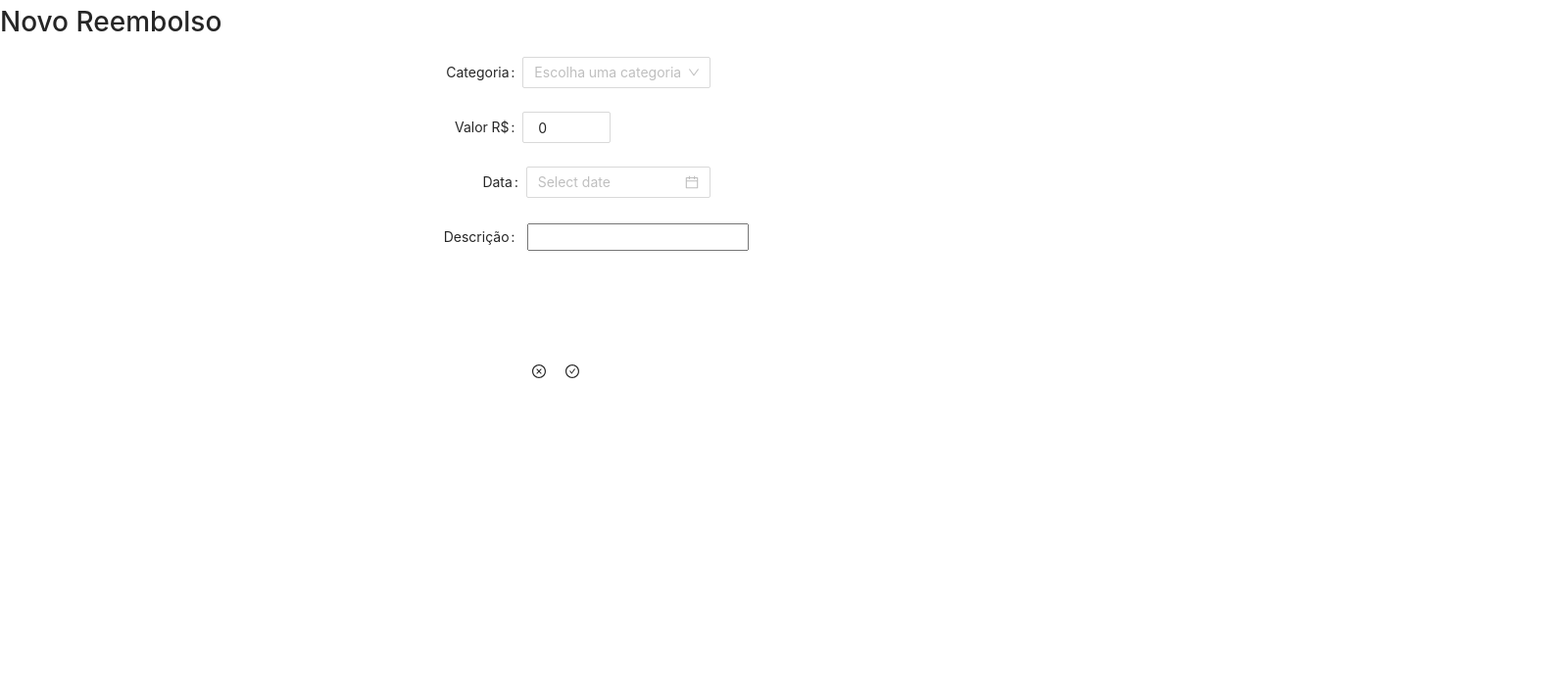
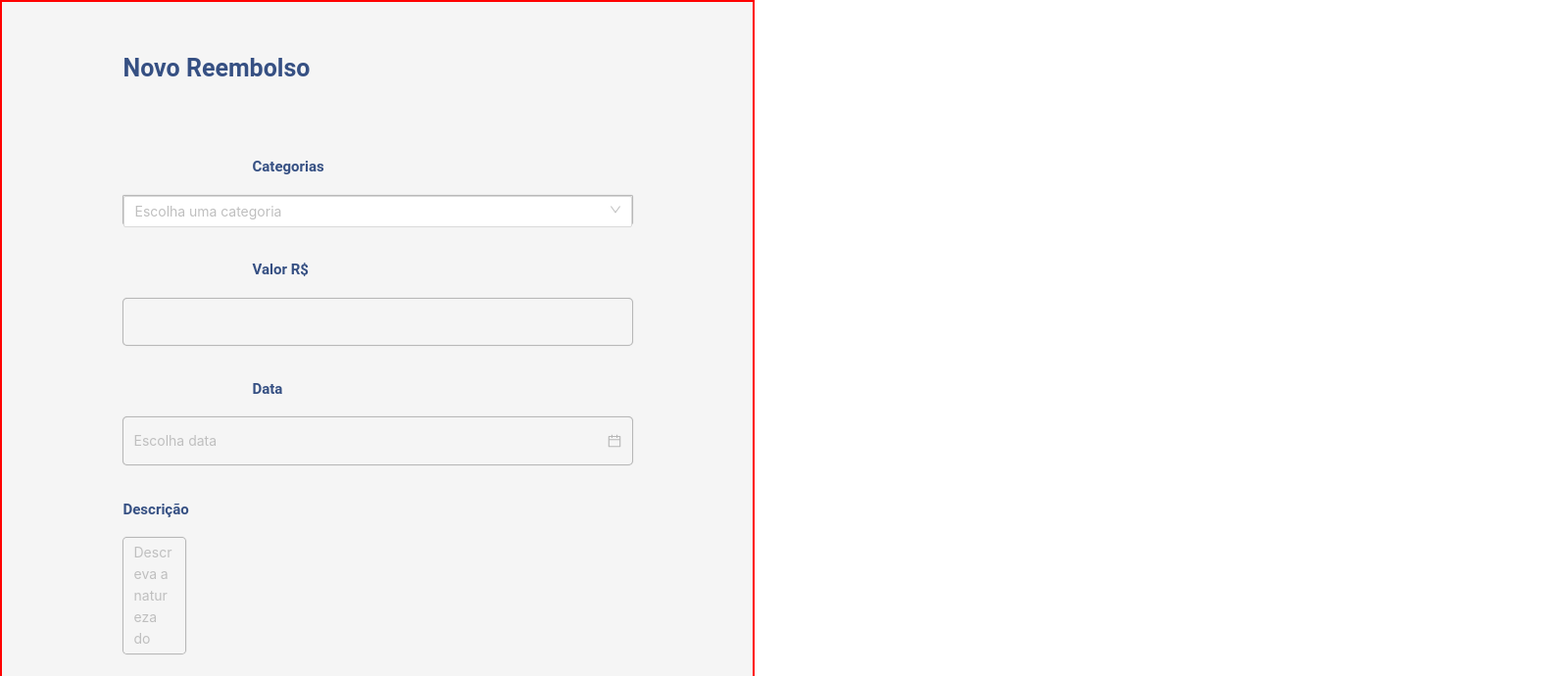
Before and after one commit to ricardossantis/reembolsa_ai, a React (Create React App) app: page / in a window 1280 px wide. Shown: the top 690 px of the page at 98% size, 1600 px wide, since content can reach past the window. Built offline with nearby package versions, Linux system fonts and the light colour scheme.

Commit message:
wip: refound-request style

```diff
--- a/src/components/refound-request/index.jsx
+++ b/src/components/refound-request/index.jsx
@@ -1,14 +1,22 @@
 import React from "react";
-import { Form, Input, Select, DatePicker, InputNumber } from "antd";
-import styled from "styled-components";
-import { CloseCircleOutlined, CheckCircleOutlined } from "@ant-design/icons";
+import { Form, Input, Select } from "antd";
+import { CloseOutlined, CheckOutlined } from "@ant-design/icons";
 import {
-  StyledNumber,
-  StyledInput,
-  StyledForm,
-  StyledDenyButton,
-  StyledConfirmButton,
-  StyledH1,
+  PageTitle,
+  CategoryTitle,
+  ValueTitle,
+  DataTitle,
+  JustifyTitle,
+  CategoryInfo,
+  FormCategory,
+  InputCategory,
+  ValueInfo,
+  DataInfo,
+  JustifyInfo,
+  NoButton,
+  OkButton,
+  PageForm,
+  ButtonContainer,
 } from "./styled-refound";
 
 const layout = {
@@ -22,63 +30,78 @@ const layout = {
 
 const { Option } = Select;
 
+const { TextArea } = Input;
+
 const RefoundRequest = () => {
   return (
     <div>
-      <StyledForm {...layout} name="nest-messages">
-        <StyledH1>Novo Reembolso</StyledH1>
+      <PageForm {...layout} name="nest-messages">
+        <PageTitle>Novo Reembolso</PageTitle>
 
-        <Form.Item label="Categoria">
-          <Input.Group compact>
-            <Form.Item
+        <CategoryTitle>Categorias</CategoryTitle>
+
+        <FormCategory.Item>
+          <InputCategory.Group compact>
+            <FormCategory.Item
               name={["Categoria", "tipos"]}
               noStyle
               rules={[{ required: true, message: "Categoria é necessária" }]}
             >
-              <Select placeholder="Escolha uma categoria">
+              <CategoryInfo placeholder="Escolha uma categoria">
                 <Option value="Transporte">Transporte</Option>
                 <Option value="Alimentacao">Alimentação</Option>
                 <Option value="Hospedagem">Hospedagem</Option>
                 <Option value="Combustivel">Combustível</Option>
                 <Option value="Outros">Outros</Option>
-              </Select>
-            </Form.Item>
-          </Input.Group>
-        </Form.Item>
+              </CategoryInfo>
+            </FormCategory.Item>
+          </InputCategory.Group>
+        </FormCategory.Item>
 
-        <Form.Item label="Valor R$">
-          <InputNumber
-            defaultValue={"0"}
+        <ValueTitle>Valor R$</ValueTitle>
+        <Form.Item>
+          <ValueInfo
+            defaultValue={""}
             formatter={(value) =>
               ` ${value}`.replace(/\B(?=(\d{3})+(?!\d))/g, ",")
             }
             parser={(value) => value.replace(/\$\s?|(,*)/g, "")}
+            rules={[{ required: true, message: "Valor é necessário" }]}
           />
         </Form.Item>
-        <StyledData>
-          <Form.Item label="Data">
-            <DatePicker />
-          </Form.Item>
-        </StyledData>
-        <Form.Item name={["user", "introduction"]} label="Descrição">
-          <StyledInput />
+
+        <DataTitle>Data</DataTitle>
+        <Form.Item rules={[{ required: true, message: "Data é necessária" }]}>
+          <DataInfo placeholder="Escolha data" />
         </Form.Item>
 
-        <Form.Item wrapperCol={{ ...layout.wrapperCol, offset: 8 }}>
-          <StyledDenyButton type="primary" htmlType="submit">
-            <CloseCircleOutlined />
-          </StyledDenyButton>
-          <StyledConfirmButton type="primary" htmlType="submit">
-            <CheckCircleOutlined />
-          </StyledConfirmButton>
+        <JustifyTitle>Descrição</JustifyTitle>
+        <Form.Item
+          name={["user", "introduction"]}
+          rules={[{ required: true, message: "Descrição é necessária" }]}
+        >
+          <JustifyInfo
+            placeholder="Descreva a natureza do reembolso"
+            autoSize={{ minRows: 3, maxRows: 5 }}
+          />
         </Form.Item>
-      </StyledForm>
+
+        <ButtonContainer>
+          <Form.Item>
+            <NoButton type="primary" htmlType="submit">
+              <CloseOutlined />
+            </NoButton>
+          </Form.Item>
+
+          <Form.Item>
+            <OkButton type="primary" htmlType="submit">
+              <CheckOutlined />
+            </OkButton>
+          </Form.Item>
+        </ButtonContainer>
+      </PageForm>
     </div>
   );
 };
 
 export default RefoundRequest;
-
-const StyledData = styled.div`
-  margin-left: 5px;
-`;
--- a/src/components/refound-request/styled-refound.jsx
+++ b/src/components/refound-request/styled-refound.jsx
@@ -1,121 +1,360 @@
 import styled from "styled-components";
-import { Form, DatePicker } from "antd";
+import { Form, Input, DatePicker, InputNumber, Select } from "antd";
+import TextArea from "antd/lib/input/TextArea";
 
-const StyledAside = styled.aside`
-  height: 100vh;
-  position: absolute;
-  width: 40%;
-  float: left;
+const PageTitle = styled.h1`
+  width: 519px;
+  height: 134px;
 
-  @media screen and (max-width: 800px) {
-    width: 100%;
-    height: 15vh;
-    position: relative;
+  font-family: Roboto;
+  font-style: normal;
+  font-weight: bold;
+  font-size: 25px;
+  line-height: 29px;
+  display: flex;
+  align-items: center;
+  text-align: center;
+
+  color: #365083;
+
+  @media (min-width: 320px) and (max-width: 768px) {
+    width: 236px;
+    height: 95px;
+
+    font-family: Roboto;
+    font-style: normal;
+    font-weight: bold;
+    font-size: 25px;
+    line-height: 29px;
+    display: flex;
+    align-items: center;
+    text-align: center;
+
+    color: #365083;
   }
 `;
 
-const StyledButton1 = styled.button`
-  border: none;
-  background-color: transparent;
-  padding-top: 6px;
-  padding-bottom: 6px;
-  padding-left: 10px;
-  padding-right: 10px;
-  margin-top: 30px;
-  text-align: center;
-  @media (min-width: 501px) and (max-width: 800px) {
-    width: 25%;
-    margin-left: 45%;
-    margin-top: 3%;
-  }
-  @media screen and (max-width: 500px) {
-    width: 25%;
-    margin-left: -30%;
-    margin-top: 3%;
+const CategoryTitle = styled.h2`
+  width: 255px;
+  height: 42px;
+
+  font-family: Roboto;
+  font-style: normal;
+  font-weight: bold;
+  font-size: 15px;
+  line-height: 18px;
+  display: flex;
+  align-items: center;
+
+  color: #365083;
+
+  @media (min-width: 320px) and (max-width: 768px) {
+    width: 116px;
+    height: 29px;
+
+    font-family: Roboto;
+    font-style: normal;
+    font-weight: bold;
+    font-size: 15px;
+    line-height: 18px;
+    display: flex;
+    align-items: center;
+
+    color: #365083;
   }
 `;
 
-const StyledDenyButton = styled(StyledButton1)`
-  margin-top: 40%;
-  @media (min-width: 351px) and (max-width: 800px) {
-    width: 80vw;
-    align-self: center;
-    text-align: center;
-    margin-top: 35%;
-    margin-left: 10%;
+const ValueTitle = styled.h2`
+  width: 255px;
+  height: 42px;
+
+  font-family: Roboto;
+  font-style: normal;
+  font-weight: bold;
+  font-size: 15px;
+  line-height: 18px;
+  display: flex;
+  align-items: center;
+
+  color: #365083;
+
+  @media (min-width: 320px) and (max-width: 768px) {
+    width: 116px;
+    height: 29px;
+    left: 64px;
+    top: 230px;
+
+    font-family: Roboto;
+    font-style: normal;
+    font-weight: bold;
+    font-size: 15px;
+    line-height: 18px;
+    display: flex;
+    align-items: center;
+
+    color: #365083;
   }
 `;
 
-const StyledButton2 = styled.button`
-  border: none;
-  background-color: transparent;
-  padding-top: 6px;
-  padding-bottom: 6px;
-  padding-left: 10px;
-  padding-right: 10px;
-  margin-top: 30px;
-  text-align: center;
-  @media (min-width: 501px) and (max-width: 800px) {
-    width: 25%;
-    margin-left: 45%;
-    margin-top: 3%;
-  }
-  @media screen and (max-width: 500px) {
-    width: 25%;
-    margin-left: -30%;
-    margin-top: 3%;
+const DataTitle = styled.h2`
+  width: 255px;
+  height: 41px;
+
+  font-family: Roboto;
+  font-style: normal;
+  font-weight: bold;
+  font-size: 15px;
+  line-height: 18px;
+  display: flex;
+  align-items: center;
+
+  color: #365083;
+
+  @media (min-width: 320px) and (max-width: 768px) {
+    width: 116px;
+    height: 29px;
+
+    font-family: Roboto;
+    font-style: normal;
+    font-weight: bold;
+    font-size: 15px;
+    line-height: 18px;
+    display: flex;
+    align-items: center;
+
+    color: #365083;
   }
 `;
 
-const StyledConfirmButton = styled(StyledButton2)`
-  margin-top: 40%;
-  @media (min-width: 351px) and (max-width: 800px) {
-    width: 80vw;
-    align-self: center;
-    text-align: center;
-    margin-top: 35%;
-    margin-left: 10%;
+const JustifyTitle = styled.h2`
+  width: 519px;
+  height: 41px;
+
+  font-family: Roboto;
+  font-style: normal;
+  font-weight: bold;
+  font-size: 15px;
+  line-height: 18px;
+  display: flex;
+  align-items: center;
+
+  color: #365083;
+
+  @media (min-width: 320px) and (max-width: 768px) {
+    width: 236px;
+    height: 29px;
+
+    font-family: Roboto;
+    font-style: normal;
+    font-weight: bold;
+    font-size: 15px;
+    line-height: 18px;
+    display: flex;
+    align-items: center;
+
+    color: #365083;
   }
 `;
 
-const StyledInput = styled.input`
-  margin-left: 5px;
-`;
+const FormCategory = styled(Form)`
+  width: 521px;
+  height: 30px;
 
-const StyledForm = styled(Form)`
-  display: flex;
-  flex-direction: column;
-  width: 200vh;
-  height: 10vh;
-  margin-bottom: 40%;
+  background: #f5f5f5;
+  border: 1px solid rgba(0, 0, 0, 0.25);
+  box-sizing: border-box;
+  box-shadow: 0px 0px 1px rgba(0, 0, 0, 0.25);
+  border-radius: 5px;
 
-  @media screen and (max-width: 800px) {
-    width: 100vw;
+  @media (min-width: 320px) and (max-width: 768px) {
+    width: 237px;
+    height: 35px;
+
+    background: #f5f5f5;
+    border: 1px solid rgba(0, 0, 0, 0.25);
+    box-sizing: border-box;
+    box-shadow: 0px 0px 1px rgba(0, 0, 0, 0.25);
+    border-radius: 5px;
   }
 `;
 
-const StyledH1 = styled.h1`
-  text-align: center;
-  display: flex;
-  @media screen and (max-width: 800px) {
-    text-align: center;
-    margin: auto;
-    width: 80vw;
-    margin-left: 10%;
-    margin-top: 70%;
+const InputCategory = styled(Input)`
+  width: 521px;
+  height: 30px;
+
+  background: #f5f5f5;
+  border: 1px solid rgba(0, 0, 0, 0.25);
+  box-sizing: border-box;
+  box-shadow: 0px 0px 1px rgba(0, 0, 0, 0.25);
+  border-radius: 5px;
+
+  @media (min-width: 320px) and (max-width: 768px) {
+    width: 237px;
+    height: 35px;
+
+    background: #f5f5f5;
+    border: 1px solid rgba(0, 0, 0, 0.25);
+    box-sizing: border-box;
+    box-shadow: 0px 0px 1px rgba(0, 0, 0, 0.25);
+    border-radius: 5px;
   }
 `;
 
-const StyledNumber = styled.input`
-  margin-left: 5px;
+const CategoryInfo = styled(Select)`
+  width: 521px;
+  height: 30px;
+
+  background: #f5f5f5;
+  border: 1px solid rgba(0, 0, 0, 0.25);
+  box-sizing: border-box;
+  box-shadow: 0px 0px 1px rgba(0, 0, 0, 0.25);
+  border-radius: 5px;
+
+  @media (min-width: 320px) and (max-width: 768px) {
+    width: 237px;
+    height: 35px;
+
+    background: #f5f5f5;
+    border: 1px solid rgba(0, 0, 0, 0.25);
+    box-sizing: border-box;
+    box-shadow: 0px 0px 1px rgba(0, 0, 0, 0.25);
+    border-radius: 5px;
+  }
+`;
+
+const ValueInfo = styled(InputNumber)`
+  width: 521px;
+  height: 49px;
+
+  background: #f5f5f5;
+  border: 1px solid rgba(0, 0, 0, 0.25);
+  box-sizing: border-box;
+  box-shadow: 0px 0px 1px rgba(0, 0, 0, 0.25);
+  border-radius: 5px;
+
+  @media (min-width: 320px) and (max-width: 768px) {
+    width: 237px;
+    height: 35px;
+
+    background: #f5f5f5;
+    border: 1px solid rgba(0, 0, 0, 0.25);
+    box-sizing: border-box;
+    box-shadow: 0px 0px 1px rgba(0, 0, 0, 0.25);
+    border-radius: 5px;
+  }
+`;
+
+const DataInfo = styled(DatePicker)`
+  width: 521px;
+  height: 50px;
+
+  background: #f5f5f5;
+  border: 1px solid rgba(0, 0, 0, 0.25);
+  box-sizing: border-box;
+  box-shadow: 0px 0px 1px rgba(0, 0, 0, 0.25);
+  border-radius: 5px;
+
+  @media (min-width: 320px) and (max-width: 768px) {
+    width: 237px;
+    height: 35px;
+
+    background: #f5f5f5;
+    border: 1px solid rgba(0, 0, 0, 0.25);
+    box-sizing: border-box;
+    box-shadow: 0px 0px 1px rgba(0, 0, 0, 0.25);
+    border-radius: 5px;
+  }
+`;
+
+const JustifyInfo = styled(TextArea)`
+  height: 170px;
+  text-align: top;
+  width: 521px !important;
+
+  background: #f5f5f5;
+  border: 1px solid rgba(0, 0, 0, 0.25);
+  box-sizing: border-box;
+  box-shadow: 0px 0px 1px rgba(0, 0, 0, 0.25);
+  border-radius: 5px;
+
+  @media (min-width: 320px) and (max-width: 768px) {
+    width: 237px;
+    height: 120px;
+
+    background: #f5f5f5;
+    border: 1px solid rgba(0, 0, 0, 0.25);
+    box-sizing: border-box;
+    box-shadow: 0px 0px 1px rgba(0, 0, 0, 0.25);
+    border-radius: 5px;
+  }
+`;
+
+const ButtonStyles = styled.button`
+  border: none;
+  font-size: 50px;
+  background-color: transparent;
+  text-align: center;
+`;
+
+const NoButton = styled(ButtonStyles)`
+  width: 82px;
+  height: 57px;
+  color: #f15454;
+
+  @media (min-width: 320px) and (max-width: 768px) {
+    width: 46px;
+    height: 40px;
+  }
+`;
+
+const OkButton = styled(ButtonStyles)`
+  width: 79px;
+  height: 57px;
+  color: #2cd3b5;
+
+  @media (min-width: 351px) and (max-width: 768px) {
+    width: 46px;
+    height: 40px;
+  }
+`;
+
+const PageForm = styled(Form)`
+  display: flex;
+  flex-direction: column;
+  justify-content: center;
+  align-items: center;
+  width: 770px;
+  border: 2px solid red;
+  background: #f5f5f5;
+
+  @media (min-width: 320px) and (max-width: 768px) {
+    width: 360px;
+    height: 640px;
+    background: #f5f5f5;
+  }
+`;
+
+const ButtonContainer = styled.div`
+  display: flex;
+  justify-content: space-around;
+  width: 300px;
+  border: 2px solid green;
 `;
 
 export {
-  StyledNumber,
-  StyledAside,
-  StyledInput,
-  StyledForm,
-  StyledDenyButton,
-  StyledConfirmButton,
-  StyledH1,
+  PageTitle,
+  CategoryTitle,
+  ValueTitle,
+  DataTitle,
+  JustifyTitle,
+  CategoryInfo,
+  FormCategory,
+  InputCategory,
+  ValueInfo,
+  DataInfo,
+  JustifyInfo,
+  NoButton,
+  OkButton,
+  PageForm,
+  ButtonContainer,
 };
```
